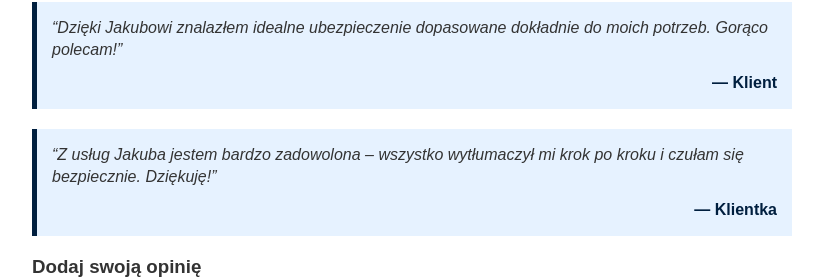
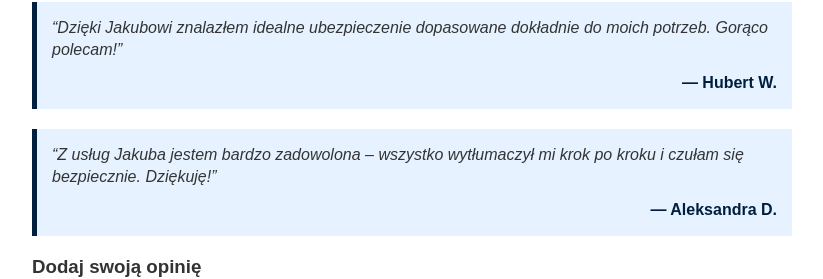
Before and after one commit to Jakub999911/JakubRosinski3, a plain HTML site: page index.html in a window 1280 px wide. Shown: the part 1303-1582 px from the top of the page, without its empty margins (228-1051 px from the left). Drawn offline with Linux system fonts and the light colour scheme.

Commit message:
Update index.html

```diff
--- a/index.html
+++ b/index.html
@@ -188,17 +188,17 @@
   <section id="reviews">
     <h2>Opinie</h2>
 
-    <!-- Stare opinie zmienione na "Dzięki Jakubowi" -->
+    <!-- Stare opinie z autorami Hubert W. i Aleksandra D. -->
     <blockquote>
       “Dzięki Jakubowi znalazłem idealne ubezpieczenie dopasowane dokładnie do
       moich potrzeb. Gorąco polecam!”
-      <cite>— Klient</cite>
+      <cite>— Hubert W.</cite>
     </blockquote>
 
     <blockquote>
       “Z usług Jakuba jestem bardzo zadowolona – wszystko wytłumaczył mi krok po
       kroku i czułam się bezpiecznie. Dziękuję!”
-      <cite>— Klientka</cite>
+      <cite>— Aleksandra D.</cite>
     </blockquote>
 
     <!-- Formularz Google do dodawania nowych opinii -->
```
